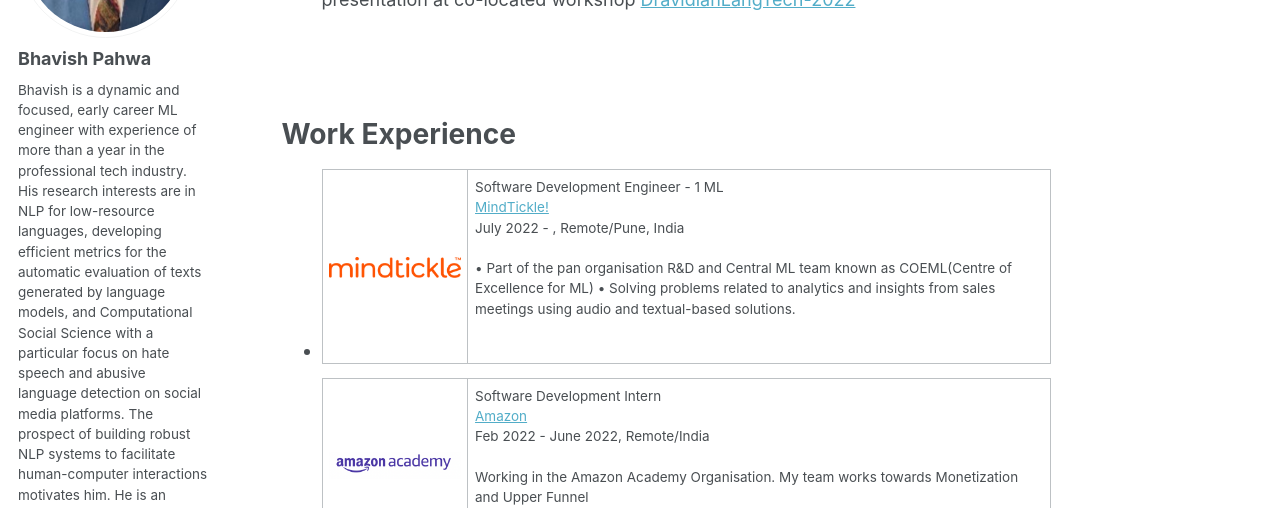
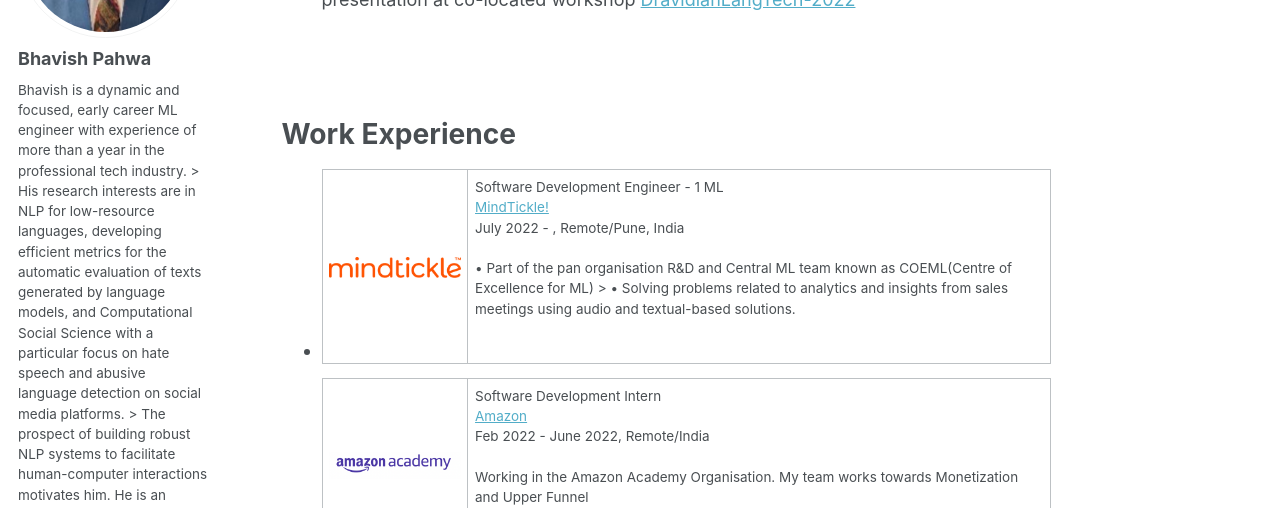
Before and after one commit to bp-high/bp-high.github.io, a Jekyll site: the page built from _pages/about.md, in a window 1280 px wide and 900 px high, scrolled down 670 px. Shown: the top 508 px of the window. Built offline with Jekyll 4.4.1, drawn with Linux system fonts in a browser that asks for light colours; some web fonts are replaced; some of the changed text lies outside the part shown.

Commit message:
Fix space error

```diff
--- a/_config.yml
+++ b/_config.yml
@@ -82,7 +82,7 @@ analytics:
 author:
   name             : "Bhavish Pahwa"
   avatar           : "my_image.jpeg"
-  bio              : "Bhavish is a dynamic and focused, early career ML engineer with experience of more than a year in the professional tech industry. \t His research interests are in NLP for low-resource languages, developing efficient metrics for the automatic evaluation of texts generated by language models, and Computational Social Science with a particular focus on hate speech and abusive language detection on social media platforms. \t The prospect of building robust NLP systems to facilitate human-computer interactions motivates him.
+  bio              : "Bhavish is a dynamic and focused, early career ML engineer with experience of more than a year in the professional tech industry. > His research interests are in NLP for low-resource languages, developing efficient metrics for the automatic evaluation of texts generated by language models, and Computational Social Science with a particular focus on hate speech and abusive language detection on social media platforms. > The prospect of building robust NLP systems to facilitate human-computer interactions motivates him.
 
 
 He is an active open source contributor and deeply motivated by the ideology to democratize AI research."
--- a/_data/workex.yml
+++ b/_data/workex.yml
@@ -4,7 +4,7 @@ experiences:
     designation: "Software Development Engineer - 1 ML"
     url: "https://www.mindtickle.com/"
     date: "July 2022 - , Remote/Pune, India"
-    desc: "• Part of the pan organisation R&D and Central ML team known as COEML(Centre of Excellence for ML) \t
+    desc: "• Part of the pan organisation R&D and Central ML team known as COEML(Centre of Excellence for ML) >
            • Solving problems related to analytics and insights from sales meetings using audio and textual-based solutions."
 
   - name: "Amazon"
```
